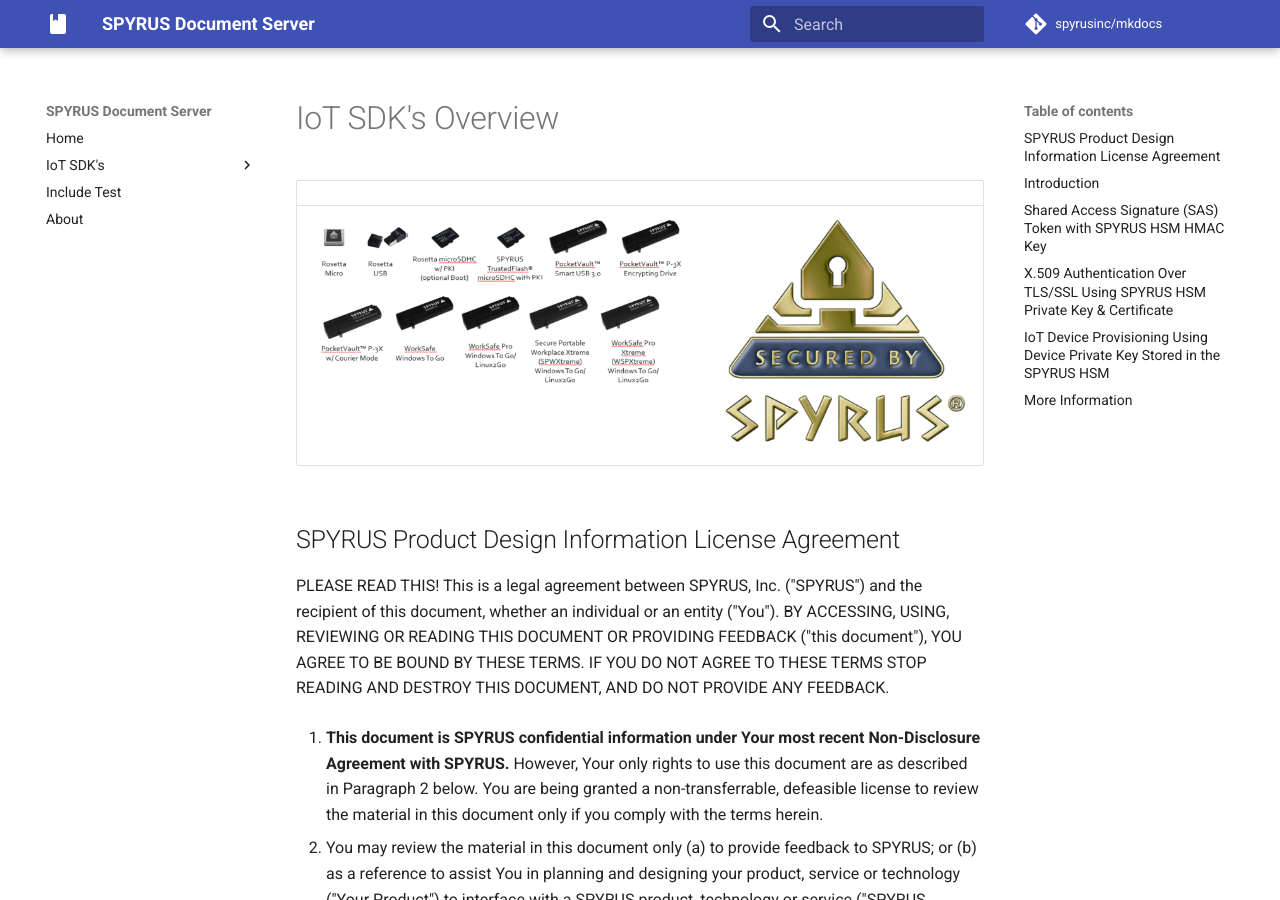
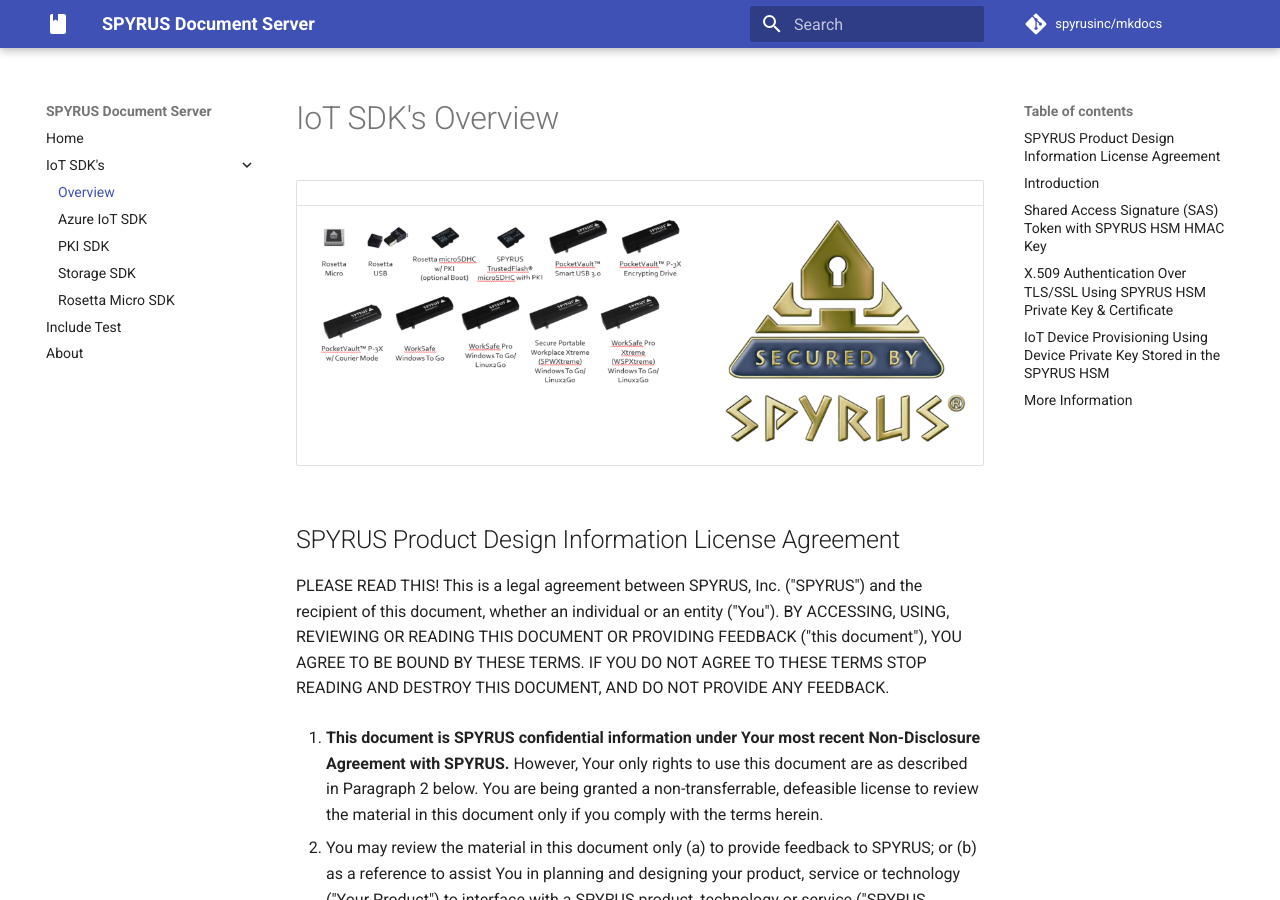
Before and after one commit to SPYRUSInc/mkdocs, an MkDocs documentation site: the page built from docs/iot_sdk/iot_overview.md, in a window 1280 px wide and 900 px high. Built offline with MkDocs 1.6.1 and Material for MkDocs 9.7.7, drawn with Linux system fonts in a browser that asks for light colours; comment, search, counter and statistics services are not loaded; old or Windows-style settings are respelled for this version of MkDocs.

Commit message:
Update mkdocs.yml

```diff
--- a/mkdocs.yml
+++ b/mkdocs.yml
@@ -27,7 +27,7 @@
 pages:
 - Home: index.md
 - IoT SDK's:
-    - Overview: iot_sdk/iot_overview2.md
+    - Overview: iot_sdk/iot_overview.md
     - Azure IoT SDK: iot_sdk/azure.md
     - PKI SDK: iot_sdk/pki.md
     - Storage SDK: iot_sdk/storage.md
```
